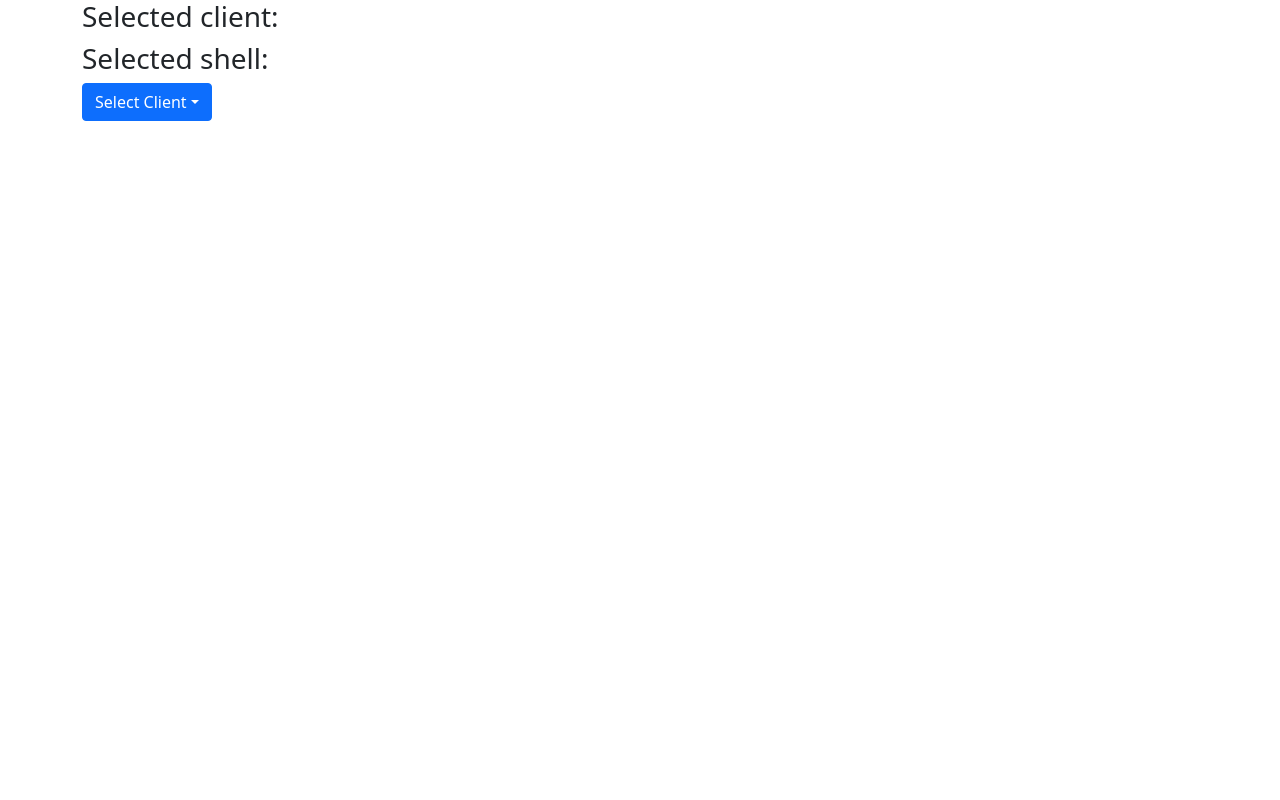
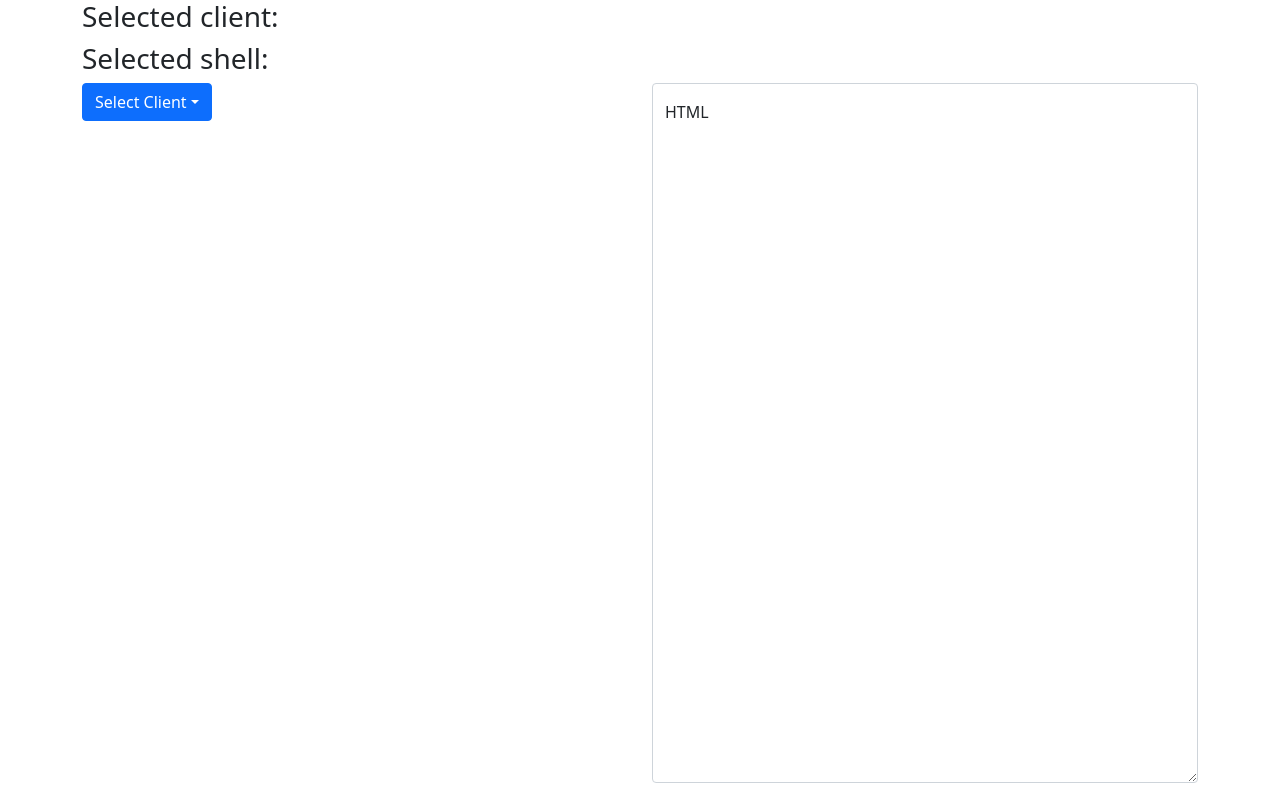
Before and after one commit to DW579/mod_stitcher, a React (Create React App) app: page / in a window 1280 px wide. Built offline with nearby package versions, Linux system fonts and the light colour scheme.

Commit message:
Implemented textarea

```diff
--- a/src/App.js
+++ b/src/App.js
@@ -1,5 +1,5 @@
 import React, { Component } from "react";
-import { Container, Row, Col, Dropdown, DropdownButton } from "react-bootstrap";
+import { Container, Row, Col, Dropdown, DropdownButton, FloatingLabel, Form } from "react-bootstrap";
 import "bootstrap/dist/css/bootstrap.min.css";
 
 class App extends Component {
@@ -131,7 +131,9 @@ class App extends Component {
                                     title="Select Mod"
                                     disabled={this.state.disableMod}
                                 >
-                                    {this.state.data[this.state.client][this.state.shell].mods.map((mod) => {
+                                    {this.state.data[this.state.client][
+                                        this.state.shell
+                                    ].mods.map((mod) => {
                                         return (
                                             <Dropdown.Item
                                                 onClick={() =>
@@ -146,6 +148,18 @@ class App extends Component {
                                 </DropdownButton>
                             )}
                         </Col>
+                        <Col>
+                            <FloatingLabel
+                                controlId="textarea"
+                                label="HTML"
+                            >
+                                <Form.Control
+                                    as="textarea"
+                                    placeholder=""
+                                    style={{ height: "700px" }}
+                                />
+                            </FloatingLabel>
+                        </Col>
                     </Row>
                 </Container>
             </div>
```
